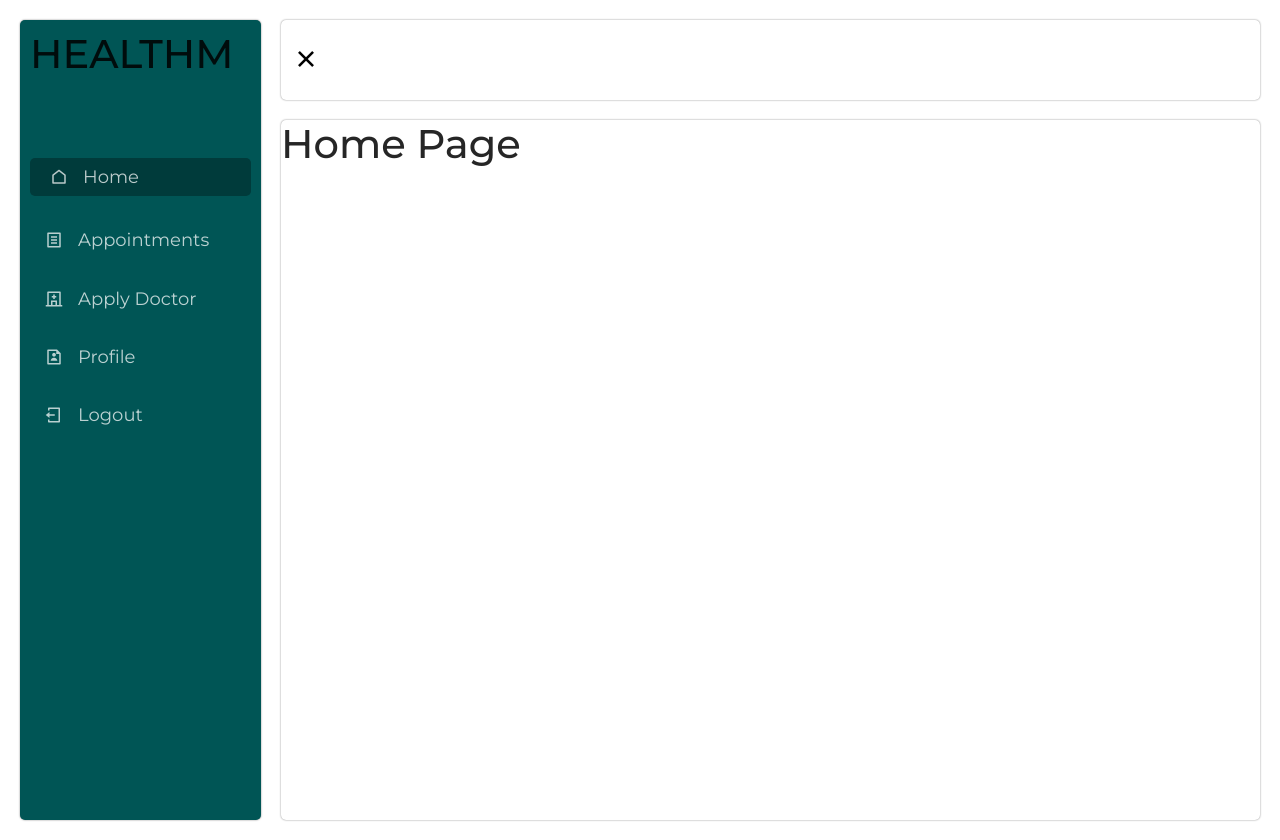
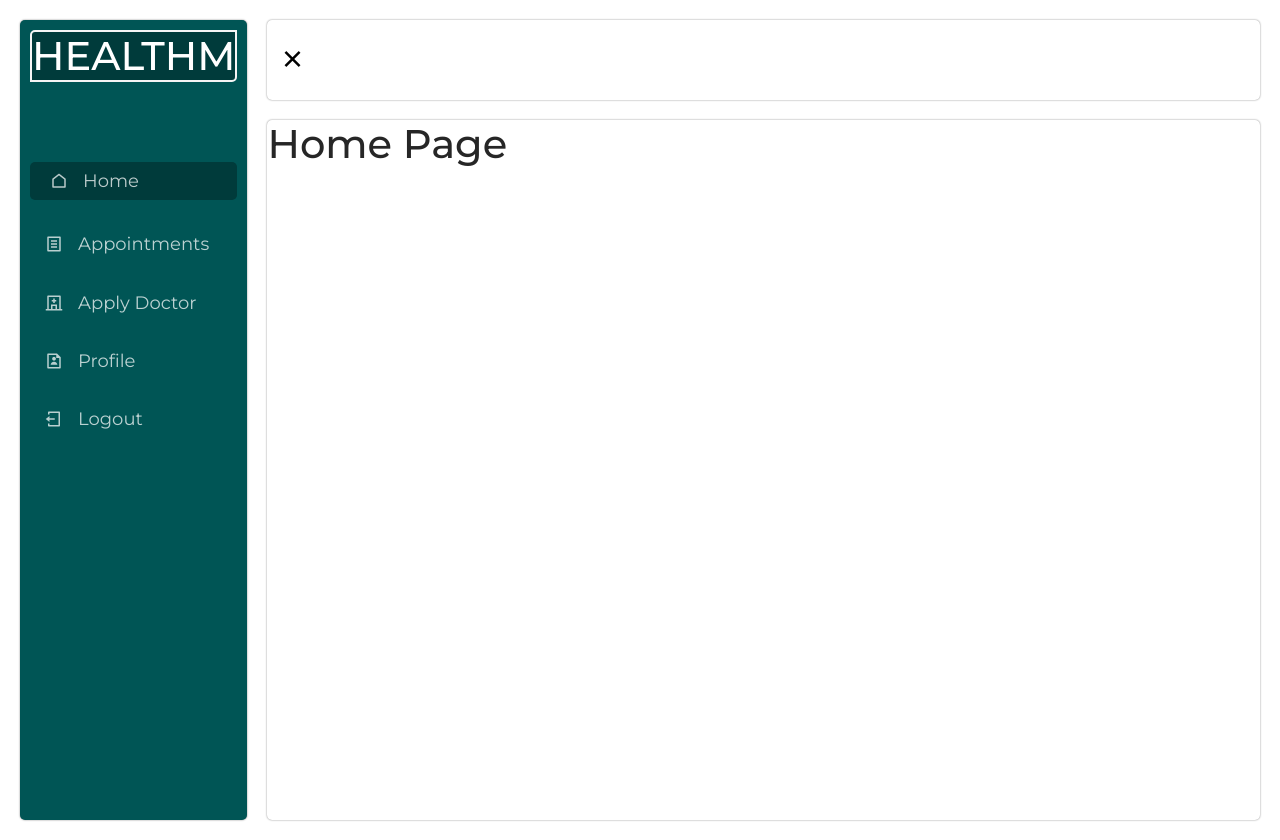
Before and after one commit to IMRANDIL/healthUM, a React (Create React App) app in the folder client/: page / in a window 1280 px wide. Built offline with nearby package versions, Linux system fonts and the light colour scheme; no server answers; sample sign-in values are in the browser's storage.

Commit message:
yes some styling fix

```diff
--- a/client/src/components/Layout.css
+++ b/client/src/components/Layout.css
@@ -14,8 +14,16 @@
     box-shadow: 0 0 2px gray;
     margin-right: 20px;
     padding: 10px;
-    width: 300px;
+    width: 250px;
     transition: width 1s ease-in-out;
+}
+
+.logo-text{
+    border: 2px solid whitesmoke;
+    background-color: #003b3b;
+    color: white;
+    border-top-left-radius: 5px;
+    border-bottom-right-radius: 5px;
 }
 
 .collapsed-sidebar{
--- a/client/src/components/Layout.jsx
+++ b/client/src/components/Layout.jsx
@@ -44,7 +44,7 @@ const Layout = ({ children }) => {
             {collapsed ? (
               <i className="ri-hospital-fill hospital-icon"></i>
             ) : (
-              <h1>HEALTHM</h1>
+              <h1 className="logo-text">HEALTHM</h1>
             )}
           </div>
           <div className="menu">
```
